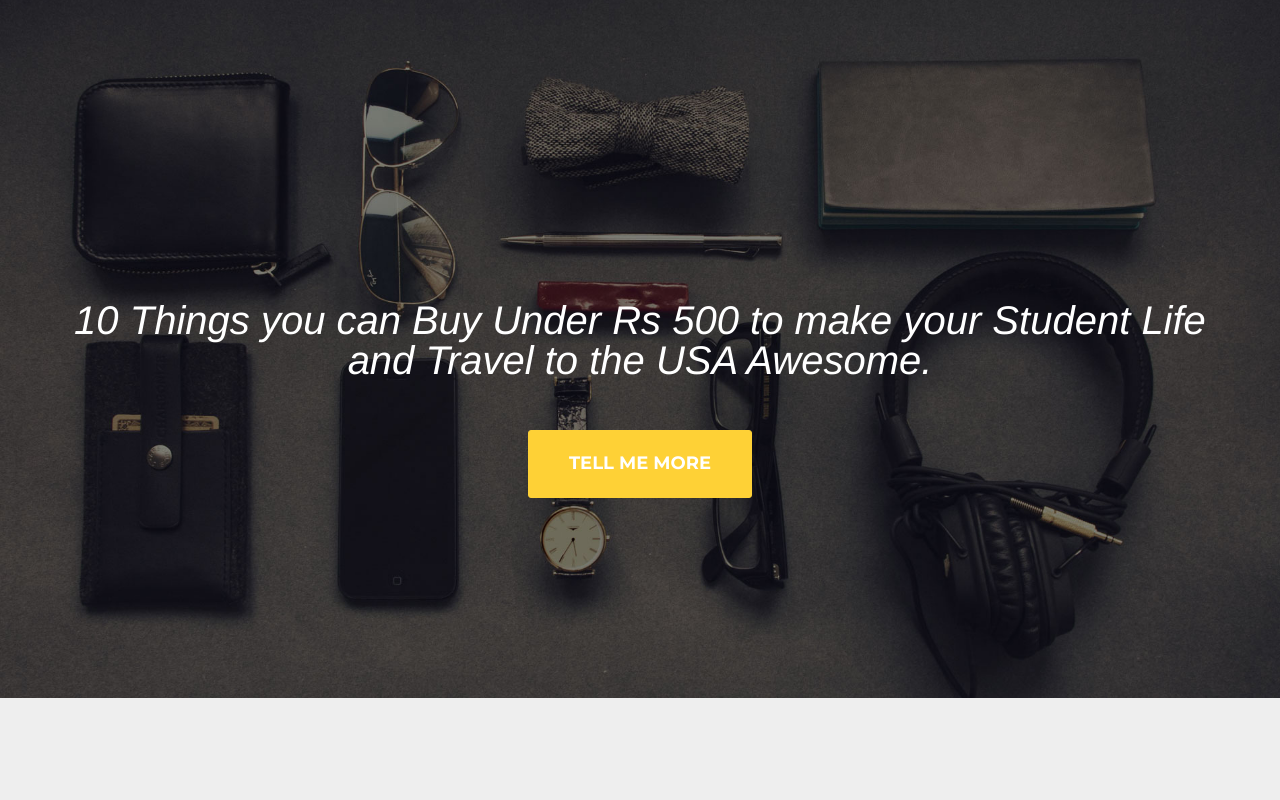
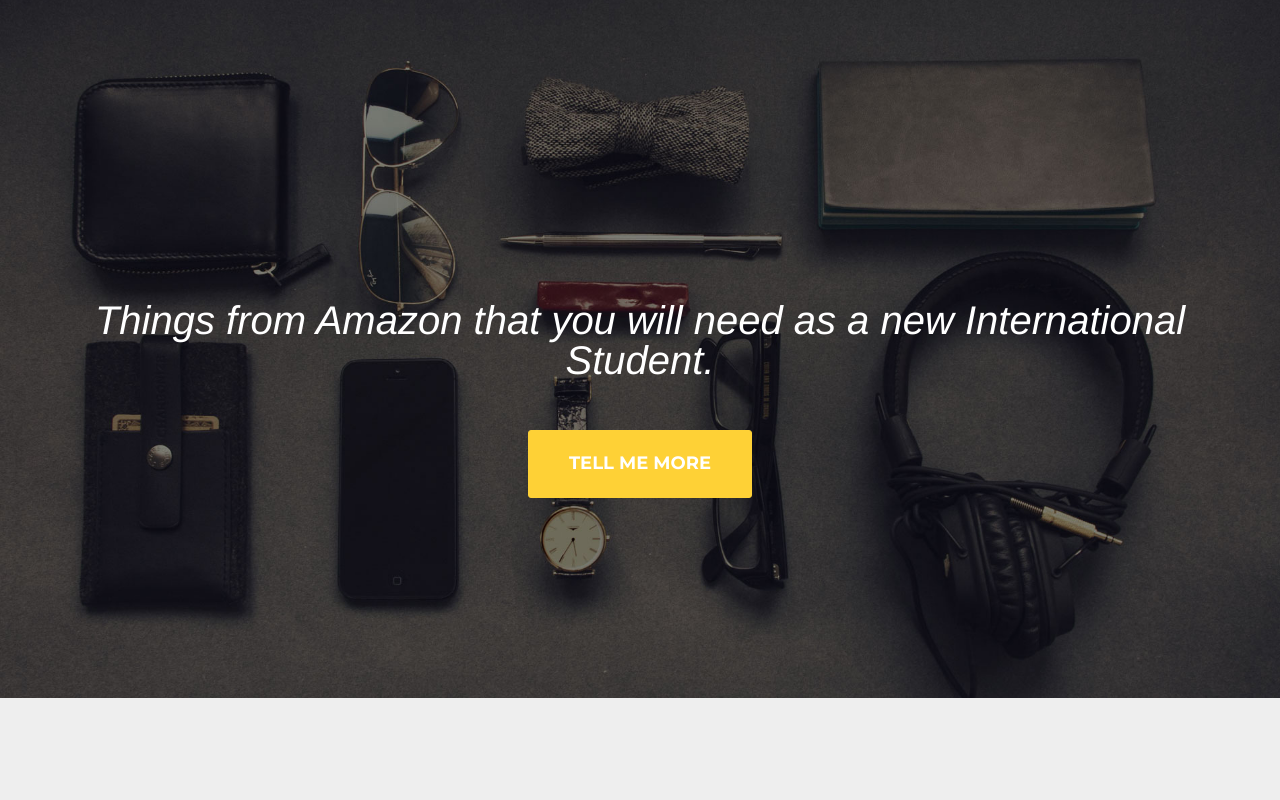
Before and after one commit to rgamma224/rgamma224.github.io, a website: page index.html in a window 1280 px wide. Shown: the top 800 px of the page. Drawn offline with nearby package versions, Linux system fonts and the light colour scheme; a web font is replaced by a local one.

Commit message:
Title Change

```diff
--- a/index.html
+++ b/index.html
@@ -54,7 +54,7 @@
     <header>
         <div class="container">
             <div class="intro-text">
-                <div class="intro-lead-in">10 Things you can Buy Under Rs 500 to make your Student Life and Travel to the USA Awesome.</div>
+                <div class="intro-lead-in"> Things from Amazon that you will need as a new International Student.</div>
                 <div class="intro-heading"></div>
                 <a href="#portfolio" class="page-scroll btn btn-xl">Tell Me More</a>
             </div>
```
